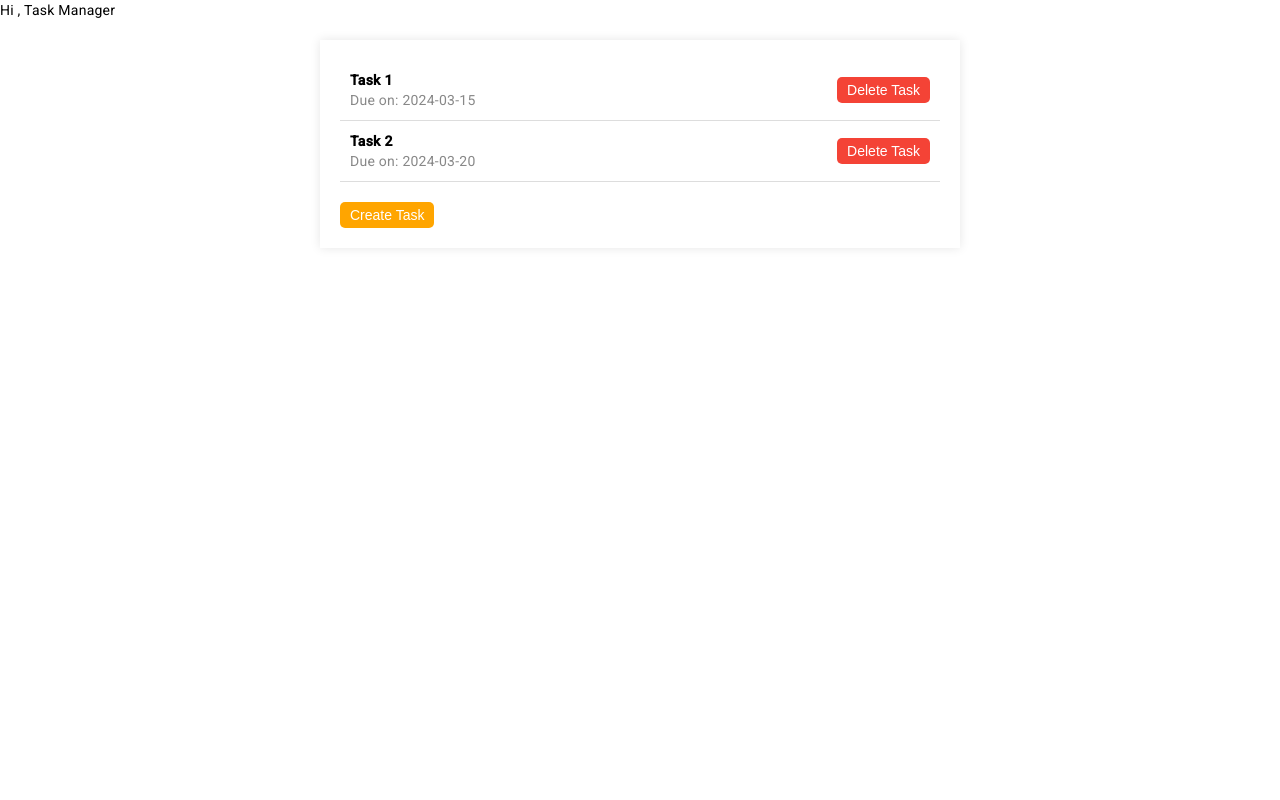
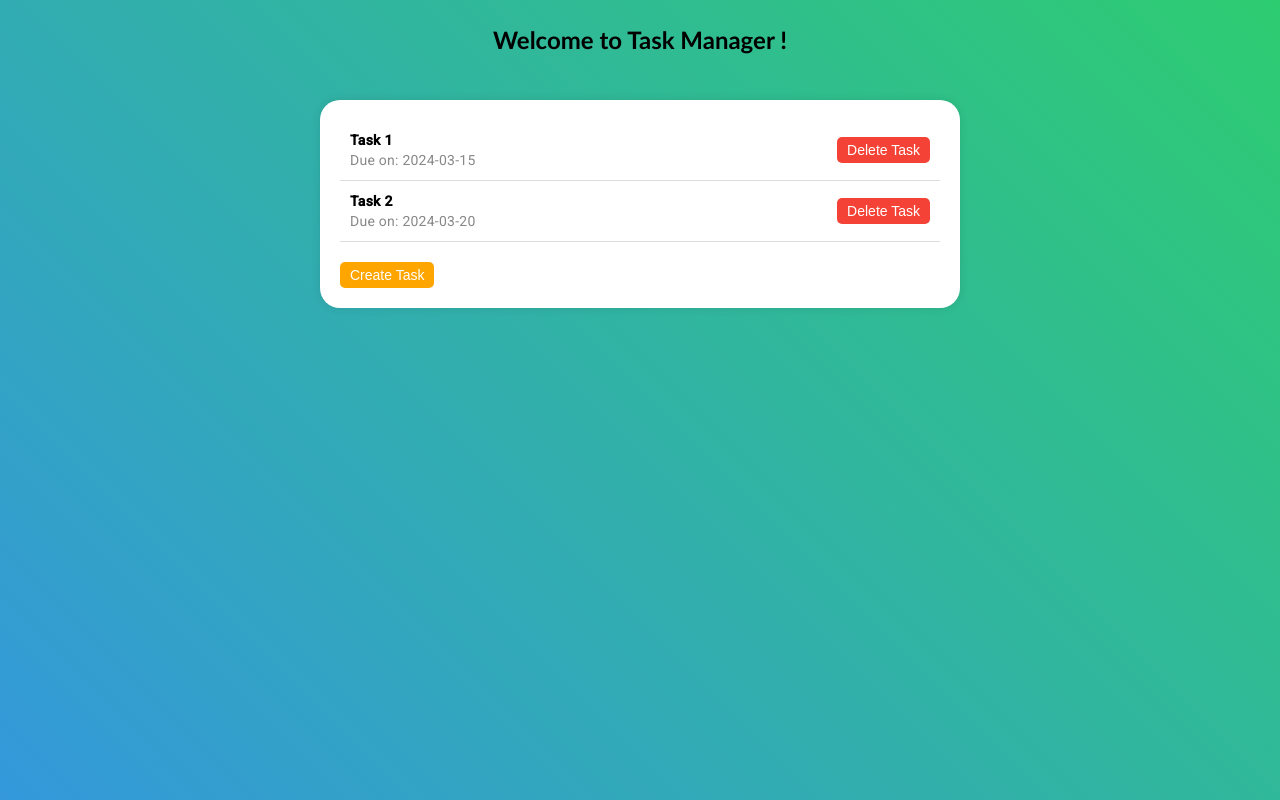
Before and after one commit to S-Tanuja/Task-manager, an Angular app: page /tasks in a window 1280 px wide. Built offline with nearby package versions, Linux system fonts and the light colour scheme.

Commit message:
Added few stylings

```diff
--- /dev/null
+++ b/src/app/animation.ts
@@ -0,0 +1,8 @@
+import { trigger, style, animate, transition } from '@angular/animations';
+
+export const popOutAnimation = trigger('popOut', [
+  transition(':enter', [
+    style({ transform: 'scale(0)' }),
+    animate('500ms', style({ transform: 'scale(1)' })),
+  ]),
+]);
--- a/src/app/app.component.css
+++ b/src/app/app.component.css
@@ -0,0 +1,9 @@
+.heading{
+    transition: color 0.5s ease-in-out;
+        display: flex;
+        justify-content: center;
+        align-items: center;
+        height: 10vh;
+        font-family: 'Gill Sans', 'Gill Sans MT', Calibri, 'Trebuchet MS', sans-serif;
+        font-weight: 700;
+  }
--- a/src/app/app.component.html
+++ b/src/app/app.component.html
@@ -1,4 +1,4 @@
 <main class="main">
- Hi , Task Manager
+    <h1 class="heading" [@popOut]>Welcome to Task Manager !</h1>
  <router-outlet></router-outlet>
 </main>
--- a/src/app/app.component.ts
+++ b/src/app/app.component.ts
@@ -1,12 +1,14 @@
 import { Component } from '@angular/core';
 import { RouterOutlet } from '@angular/router';
+import { popOutAnimation  } from './animation';
 
 @Component({
   selector: 'app-root',
   standalone: true,
   imports: [RouterOutlet],
   templateUrl: './app.component.html',
-  styleUrl: './app.component.css'
+  styleUrl: './app.component.css',
+  animations: [popOutAnimation],
 })
 export class AppComponent {
   title = 'task-manager';
--- a/src/app/features/main-task-list/main-task-list.component.css
+++ b/src/app/features/main-task-list/main-task-list.component.css
@@ -5,6 +5,7 @@
     padding: 20px;
     box-shadow: 0 0 10px rgba(0, 0, 0, 0.1);
     margin: 20px auto;
+    border-radius: 20px;
   }
 
   .task {
--- a/src/styles.css
+++ b/src/styles.css
@@ -1,4 +1,7 @@
 /* You can add global styles to this file, and also import other style files */
 
 html, body { height: 100%; }
-body { margin: 0; font-family: Roboto, "Helvetica Neue", sans-serif; }
+body { margin: 0; font-family: Roboto, "Helvetica Neue", sans-serif;
+    background: linear-gradient(45deg, #3498db, #2ecc71)
+
+}
```
